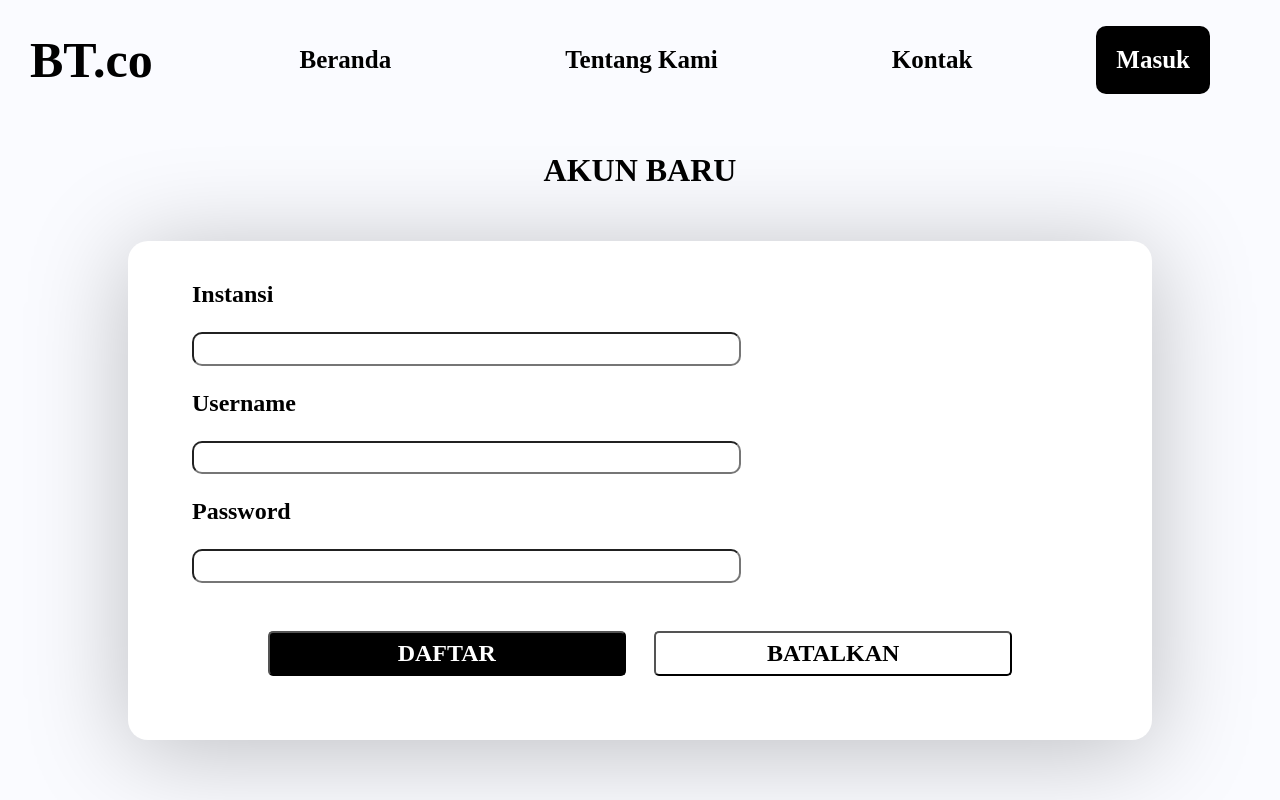
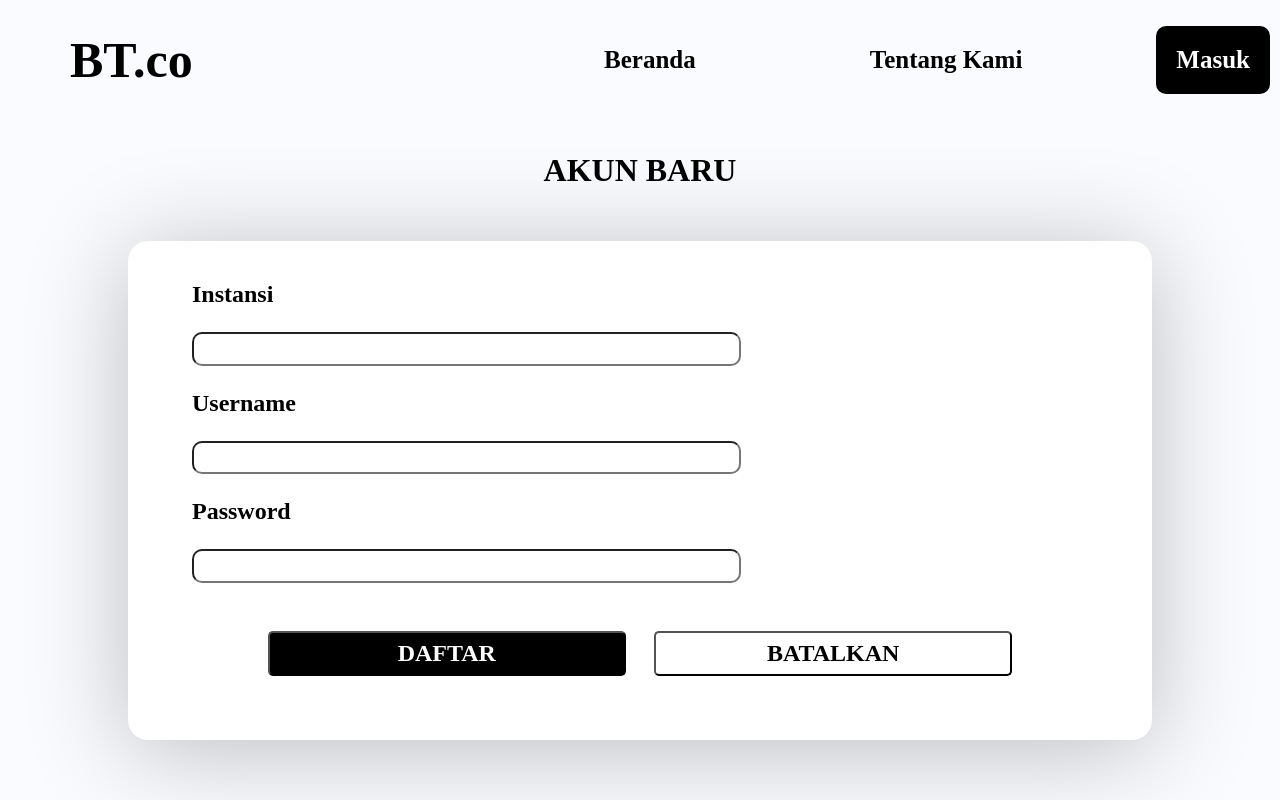
Before and after one commit to Audino723/Milestone02_K06, a plain HTML site: page daftar.html in a window 1280 px wide. Shown: the top 800 px of the page. Drawn offline with Linux system fonts and the light colour scheme; a web font is replaced by a local one.

Commit message:
Revisi Daftar Akun 2

```diff
--- a/daftar.html
+++ b/daftar.html
@@ -10,10 +10,9 @@
     <header class="topnav">
         <div class="logo"><a href="index.html">BT.co</a></div>
         <ul>
-            <li><a href="">Beranda</a></li>
-            <li><a href="">Tentang Kami</a></li>
-            <li><a href="">Kontak</a></li>
-            <li id="login-button"><a href="">Masuk</a></li>
+            <li><a href="index.html">Beranda</a></li>
+            <li><a href="tentangKami.html">Tentang Kami</a></li>
+            <li id="login-button"><a href="masuk.html">Masuk</a></li>
         </ul>
     </header>
     <div class="judul">
--- a/daftar.scss
+++ b/daftar.scss
@@ -22,6 +22,11 @@ header{
     position: sticky;
     top: 0;
     font-weight: bold;
+    .logo {
+        font-size: 50px;
+        padding: 10px 30px;
+        margin-left: 40px;
+    }
     ul{
         li{
             list-style-type: none;
@@ -44,6 +49,7 @@ header{
     background-color: black;
     color: white;
     border-radius: 10px;
+    margin: 0 10px;
 }
 .judul {
     text-align: center;
```
Also changed, not shown: daftar.css, 1 other file.
